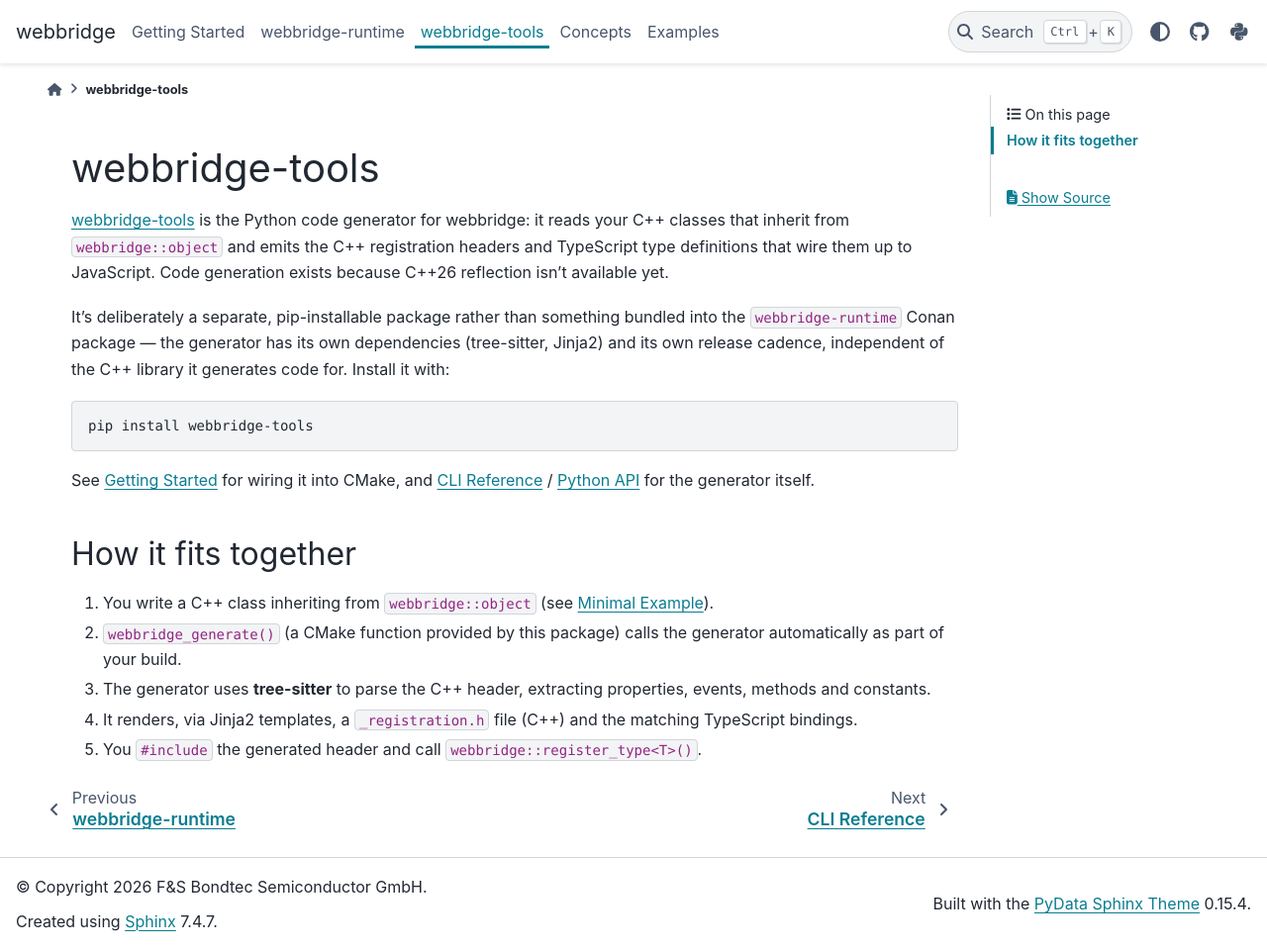
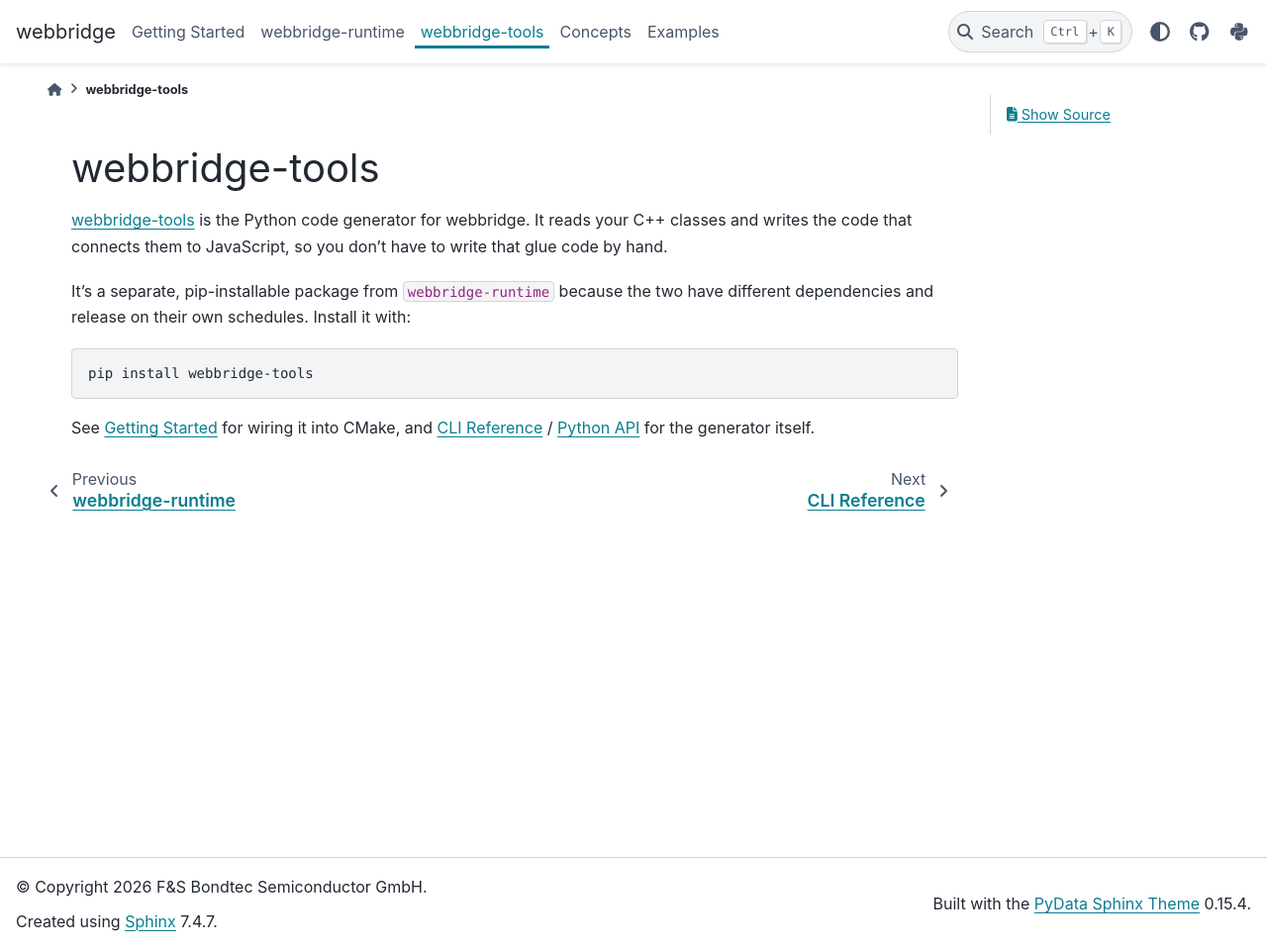
Before and after one commit to WebBridge-Project/webbridge-docs, a Sphinx documentation site: the page built from source/tools.md, in a window 1280 px wide and 960 px high. Shown: the whole window at 99% size. Built offline with Sphinx 7.4.7 and the PyData theme 0.15.4, drawn with Linux system fonts in a browser that asks for light colours.

Commit message:
Update tools.md

````diff
--- a/source/tools.md
+++ b/source/tools.md
@@ -1,15 +1,13 @@
 # webbridge-tools
 
 [webbridge-tools](https://pypi.org/project/webbridge-tools/) is
-the Python code generator for webbridge: it reads your C++ classes that
-inherit from `webbridge::object` and emits the C++ registration headers and
-TypeScript type definitions that wire them up to JavaScript. Code generation
-exists because C++26 reflection isn't available yet.
+the Python code generator for webbridge. It reads your C++ classes and
+writes the code that connects them to JavaScript, so you don't have to write
+that glue code by hand.
 
-It's deliberately a separate, pip-installable package rather than something
-bundled into the `webbridge-runtime` Conan package — the generator has its
-own dependencies (tree-sitter, Jinja2) and its own release cadence,
-independent of the C++ library it generates code for. Install it with:
+It's a separate, pip-installable package from `webbridge-runtime` because
+the two have different dependencies and release on their own schedules.
+Install it with:
 
 ```bash
 pip install webbridge-tools
@@ -18,18 +16,6 @@
 See [Getting Started](getting-started.md) for wiring it into CMake, and
 [CLI Reference](cli.md) / [Python API](tools-api.rst) for the generator itself.
 
-## How it fits together
-
-1. You write a C++ class inheriting from `webbridge::object` (see
-   [Minimal Example](examples.md)).
-2. `webbridge_generate()` (a CMake function provided by this package) calls
-   the generator automatically as part of your build.
-3. The generator uses **tree-sitter** to parse the C++ header, extracting
-   properties, events, methods and constants.
-4. It renders, via Jinja2 templates, a `_registration.h` file (C++) and the
-   matching TypeScript bindings.
-5. You `#include` the generated header and call `webbridge::register_type<T>()`.
-
 ```{toctree}
 :maxdepth: 2
 :hidden:
````
